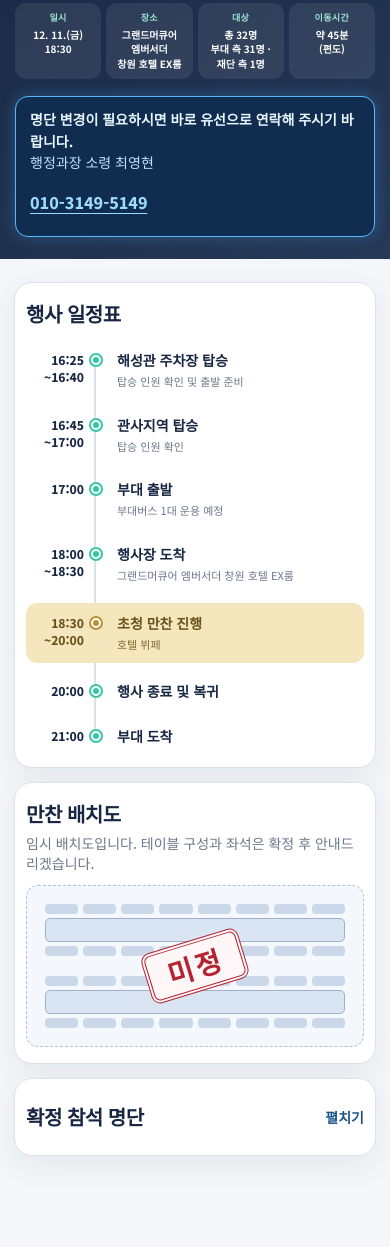
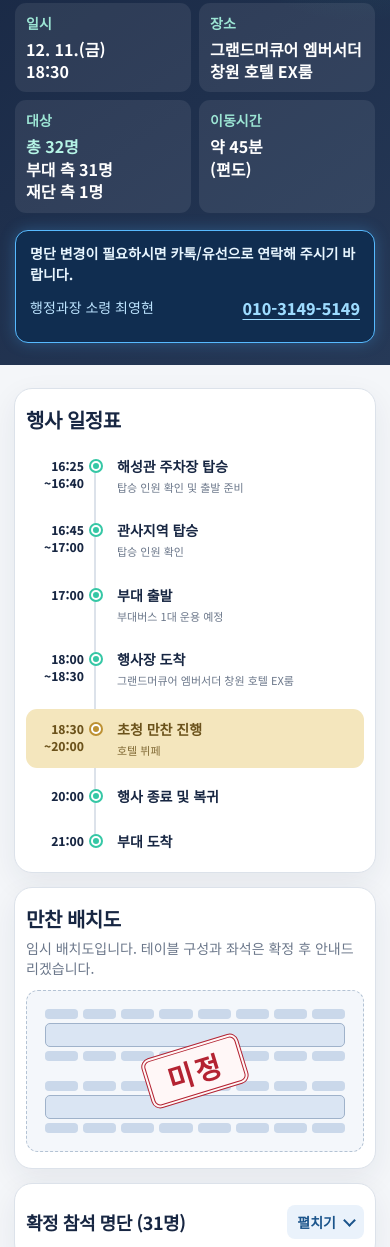
Before and after one commit to Buzzigirl/2026-hanmaeum-dinner-1211, a plain HTML site: page index.html in a window 390 px wide. Shown: the part 190-1437 px from the top of the page. Before the commit the page ends 1386 px from the top, so only its background shows below. Drawn offline with Linux system fonts and the light colour scheme.

Commit message:
Improve mobile readability of dinner guide

```diff
--- a/index.html
+++ b/index.html
@@ -13,21 +13,25 @@
     :root{--navy:#172642;--navy-2:#263957;--page:#f4f6f9;--panel:#fff;--text:#172642;--muted:#6b778a;--line:#dce2ea;--mint:#159676;--blue:#e8f0f8;--blue-text:#27435f;--gold:#f4e6bd;--gold-text:#6b521b;--pink:#f8e8ed;--pink-text:#81475a;--table:#dac49e;--table-edge:#aa8b5d;--shadow:0 10px 30px rgba(23,38,66,.07)}
     *{box-sizing:border-box}html{scroll-behavior:smooth}body{margin:0;min-width:320px;background:var(--page);color:var(--text);font-family:"Noto Sans KR",sans-serif;-webkit-font-smoothing:antialiased}
     .hero{padding:max(23px,env(safe-area-inset-top)) 18px 22px;background:radial-gradient(circle at 92% 5%,rgba(53,199,165,.22),transparent 29%),linear-gradient(145deg,var(--navy),var(--navy-2));color:#fff}.hero-inner{max-width:980px;margin:auto}h1{margin:0 0 10px;font-size:clamp(27px,6.8vw,44px);line-height:1.28;letter-spacing:-.04em}.intro{margin:0;color:rgba(255,255,255,.82);font-size:14px;line-height:1.75}.intro strong{color:#fff}
-    .facts{display:grid;grid-template-columns:repeat(4,minmax(0,1fr));gap:7px;margin-top:17px}.fact{min-width:0;padding:9px 5px;border-radius:11px;background:rgba(255,255,255,.08);text-align:center}.fact-label{color:#9ce5d4;font-size:9px;font-weight:800;letter-spacing:.05em}.fact-value{margin-top:4px;color:#fff;font-size:11px;font-weight:700;line-height:1.45;word-break:keep-all}
+    .facts{display:grid;grid-template-columns:repeat(2,minmax(0,1fr));gap:8px;margin-top:17px}
+    .fact{min-width:0;padding:10px 11px;border-radius:11px;background:rgba(255,255,255,.08)}
+    .fact-label{color:#9ce5d4;font-size:.875rem;font-weight:800}
+    .fact-value{margin-top:5px;color:#fff;font-size:1rem;font-weight:700;line-height:1.4;word-break:keep-all}
+    .fact-total{color:#b5f4e5}
     main{max-width:980px;margin:auto;padding:9px 14px calc(40px + env(safe-area-inset-bottom))}.card{margin-top:14px;padding:18px;border:1px solid var(--line);border-radius:18px;background:var(--panel);box-shadow:var(--shadow)}h2{margin:0 0 5px;font-size:20px;letter-spacing:-.025em}
     .schedule{position:relative;margin-top:17px}.schedule::before{content:"";position:absolute;left:68px;top:10px;bottom:10px;width:2px;background:var(--line)}.event{position:relative;display:grid;grid-template-columns:58px 18px minmax(0,1fr);gap:3px;padding:5px 7px 20px 0;border-radius:11px}.event:last-child{padding-bottom:5px}.time{padding-top:1px;font-size:12px;font-weight:800;text-align:right}.dot{position:relative;z-index:1;width:10px;height:10px;margin:5px auto 0;border:2px solid var(--panel);border-radius:50%;background:#35c7a5;box-shadow:0 0 0 2px #35c7a5}.event-body{padding-left:9px}.event-name{font-size:14px;font-weight:800}.event-note{margin-top:3px;color:var(--muted);font-size:11px;line-height:1.5}.event.banquet{margin-bottom:13px;padding-top:10px;padding-bottom:10px;background:var(--gold);color:var(--gold-text)}.event.banquet .dot{background:#bd9133;box-shadow:0 0 0 2px #bd9133}.event.banquet .event-note{color:inherit;opacity:.82}.event.is-live::after{content:"현재 진행";position:absolute;right:8px;top:7px;padding:4px 7px;border-radius:999px;background:var(--navy);color:#fff;font-size:10px;font-weight:800;animation:pulse 1.15s ease-in-out infinite}@keyframes pulse{50%{opacity:.38;transform:scale(.96)}}@media(prefers-reduced-motion:reduce){.event.is-live::after{animation:none}}
-    @media(min-width:700px){.hero{padding-bottom:30px}.fact{padding:11px 10px;text-align:left}.fact-label{font-size:10px}.fact-value{font-size:13px}.card{padding:24px}.schedule{max-width:660px}}
-    @media(max-width:430px){.hero{padding-left:15px;padding-right:15px}.facts{gap:5px}.fact{padding:8px 3px}.fact-value{font-size:10px}.card{padding:16px 11px}}
+    @media(min-width:700px){.hero{padding-bottom:30px}.facts{grid-template-columns:repeat(4,minmax(0,1fr))}.card{padding:24px}.schedule{max-width:660px}}
+    @media(max-width:430px){.hero{padding-left:15px;padding-right:15px}.card{padding:16px 11px}.roster-summary h2{font-size:1.125rem}}
     .roster-table{width:100%;border-collapse:collapse;table-layout:fixed;margin-top:14px;font-size:.875rem}
     .contact{
-      display:flex;align-items:center;justify-content:space-between;flex-wrap:wrap;gap:6px 16px;
+      display:grid;grid-template-columns:minmax(0,1fr) auto;align-items:center;gap:0 10px;
       margin-top:17px;padding:12px 14px;border:1px solid #57baff;border-radius:13px;
       background:#102d50;color:#e8f6ff;box-shadow:0 0 15px rgba(72,175,255,.28);
       font-size:.875rem;line-height:1.55
     }
-    .contact p{margin:0}
-    .contact-name{color:#bde4ff}
-    .contact a{display:inline-flex;align-items:center;min-height:44px;color:#9edcff;font-size:1rem;font-weight:800;text-underline-offset:4px}
+    .contact p{grid-column:1 / -1;margin:0}
+    .contact-name{color:#bde4ff;word-break:keep-all}
+    .contact a{display:inline-flex;align-items:center;min-height:44px;color:#9edcff;font-size:1rem;font-weight:800;white-space:nowrap;text-underline-offset:4px}
     .contact a:focus-visible,.roster-summary:focus-visible{outline:2px solid #57baff;outline-offset:3px}
     .layout-note{margin:5px 0 12px;color:var(--muted);font-size:.875rem}
     .temporary-layout{position:relative;display:grid;gap:20px;max-width:550px;margin:auto;padding:18px;border:1px dashed #b4c3d4;border-radius:12px;background:#f4f7fb}
@@ -44,7 +48,10 @@
     .roster-summary{display:flex;align-items:center;justify-content:space-between;gap:12px;min-height:44px;cursor:pointer;list-style:none}
     .roster-summary::-webkit-details-marker{display:none}
     .roster-summary h2{margin:0}
-    .roster-toggle{color:#1b548b;font-size:.875rem;font-weight:700;white-space:nowrap}
+    .roster-toggle{display:inline-flex;align-items:center;gap:9px;padding:7px 10px;border-radius:8px;background:#eaf2fb;color:#1b548b;font-size:.875rem;font-weight:700;white-space:nowrap}
+    .roster-arrow{width:9px;height:9px;border:solid currentColor;border-width:0 2px 2px 0;transform:translateY(-2px) rotate(45deg)}
+    .roster[open] .roster-arrow{transform:translateY(2px) rotate(225deg)}
+    .roster-note{margin:8px 0 0;color:var(--muted);font-size:.875rem}
     .roster .toggle-close,.roster[open] .toggle-open{display:none}
     .roster[open] .toggle-close{display:inline}
     .roster-table th,.roster-table td{padding:5px 6px;border-bottom:1px solid var(--line);line-height:1.4;text-align:left;word-break:keep-all}
@@ -62,11 +69,12 @@
       <div class="facts" aria-label="행사 기본정보">
         <div class="fact"><div class="fact-label">일시</div><div class="fact-value">12. 11.(금)<br>18:30</div></div>
         <div class="fact"><div class="fact-label">장소</div><div class="fact-value">그랜드머큐어 엠버서더<br>창원 호텔 EX룸</div></div>
-        <div class="fact"><div class="fact-label">대상</div><div class="fact-value">총 32명<br>부대 측 31명 · 재단 측 1명</div></div>
+        <div class="fact"><div class="fact-label">대상</div><div class="fact-value"><strong class="fact-total">총 32명</strong><br>부대 측 31명<br>재단 측 1명</div></div>
         <div class="fact"><div class="fact-label">이동시간</div><div class="fact-value">약 45분<br>(편도)</div></div>
       </div>
       <aside class="contact" aria-label="명단 변경 연락처">
-        <p><strong>명단 변경이 필요하시면 바로 유선으로 연락해 주시기 바랍니다.</strong><br><span class="contact-name">행정과장 소령 최영현</span></p>
+        <p><strong>명단 변경이 필요하시면 카톡/유선으로 연락해 주시기 바랍니다.</strong></p>
+        <span class="contact-name">행정과장 소령 최영현</span>
         <a href="tel:01031495149" aria-label="행정과장 소령 최영현에게 전화, 010-3149-5149">010-3149-5149</a>
       </aside>
     </div>
@@ -106,10 +114,11 @@
 
     <details class="card roster">
       <summary class="roster-summary">
-        <h2 id="rosterTitle">확정 참석 명단</h2>
-        <span class="roster-toggle"><span class="toggle-open">펼치기</span><span class="toggle-close">접기</span></span>
+        <h2 id="rosterTitle">확정 참석 명단 (31명)</h2>
+        <span class="roster-toggle"><span class="toggle-open">펼치기</span><span class="toggle-close">접기</span><span class="roster-arrow" aria-hidden="true"></span></span>
       </summary>
-      <table class="roster-table" aria-labelledby="rosterTitle">
+      <p class="roster-note" id="rosterNote">부대 측 31명 · 재단 의장 1명 별도</p>
+      <table class="roster-table" aria-labelledby="rosterTitle" aria-describedby="rosterNote">
         <thead><tr><th scope="col">직책</th><th scope="col">계급</th><th scope="col">성명</th></tr></thead>
         <tbody>
           <tr class="foundation"><th scope="row">재단 의장</th><td>—</td><td>하충식</td></tr>
```
